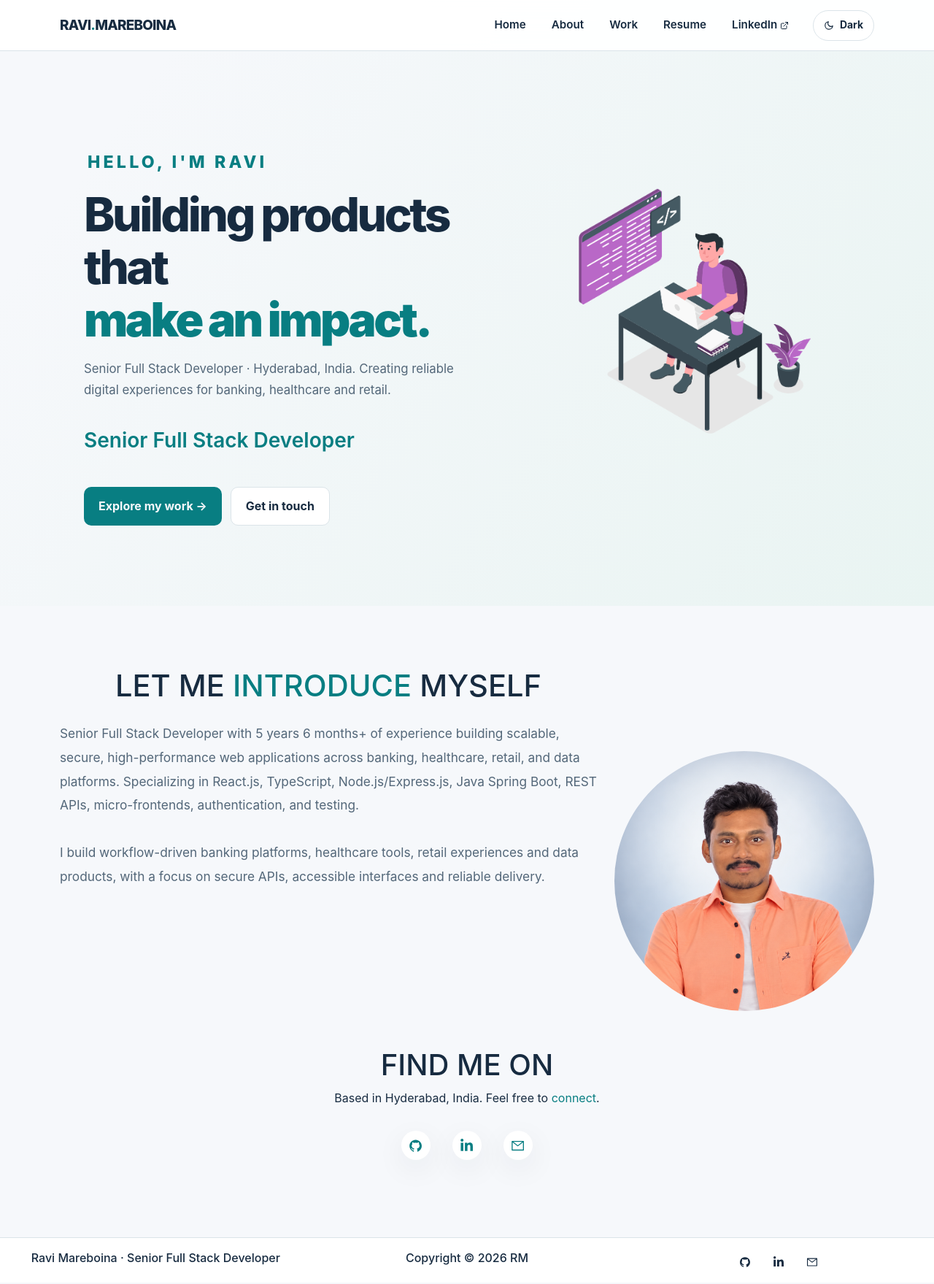
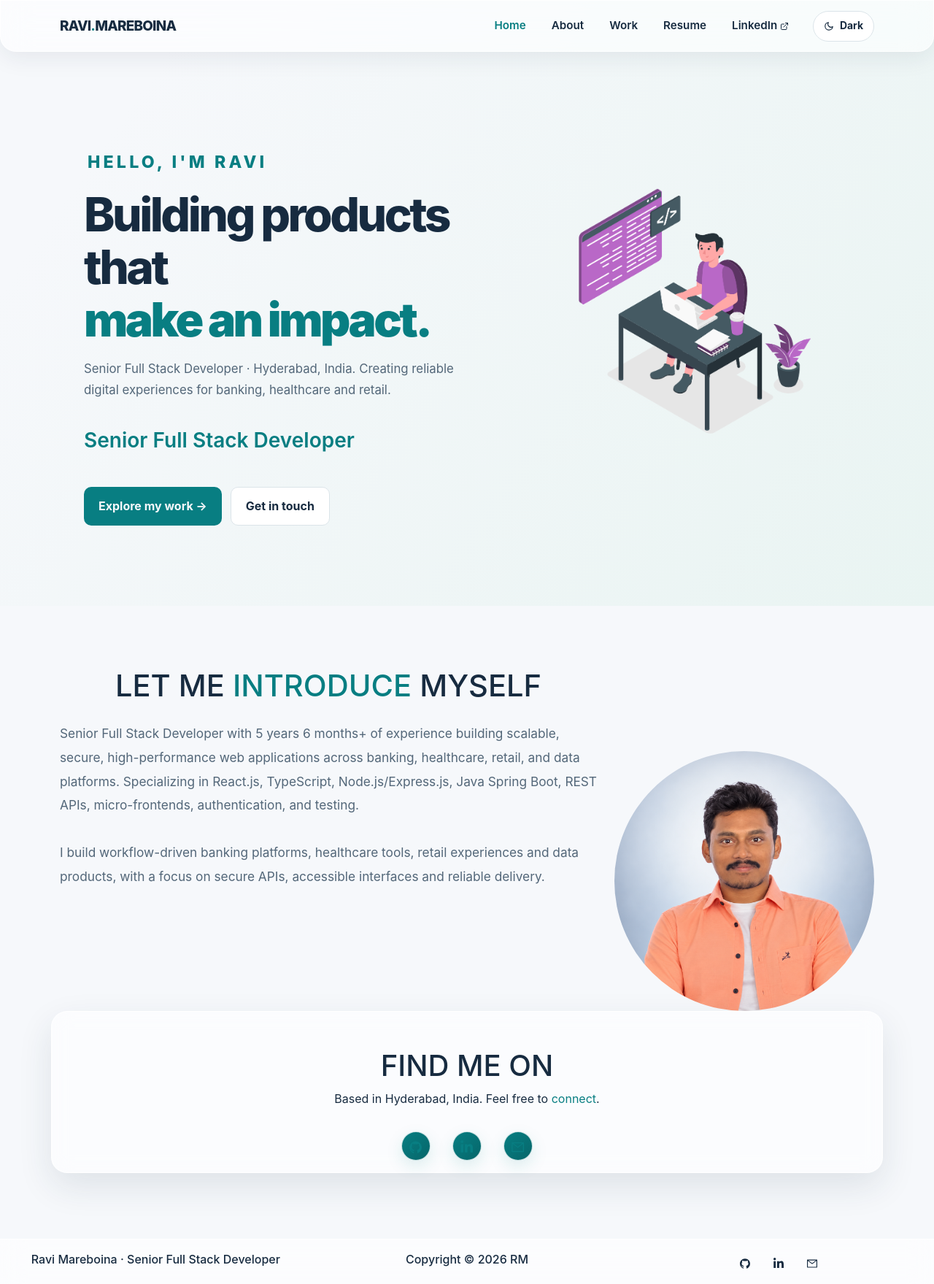
Before and after one commit to MareboinaRavi/react-portfolio, a React (Create React App) app: page / in a window 1280 px wide. Shown: the whole page at 73% size. Built offline with nearby package versions, Linux system fonts and the light colour scheme.

Commit message:
Add lightweight glassmorphism styling and motion

```diff
--- a/src/App.js
+++ b/src/App.js
@@ -13,6 +13,7 @@ import "./style.css";
 import "./App.css";
 import "./theme.css";
 import "./project-enhancements.css";
+import "./glass-motion.css";
 
 function getInitialTheme() {
   try {
--- /dev/null
+++ b/src/glass-motion.css
@@ -0,0 +1,139 @@
+/* iOS-inspired glass surfaces with small, compositor-friendly motion. */
+:root {
+  --glass-fill: rgba(255, 255, 255, 0.62);
+  --glass-highlight: rgba(255, 255, 255, 0.78);
+  --glass-shadow: 0 18px 48px rgba(27, 55, 75, 0.11);
+  --glass-glow: rgba(8, 126, 130, 0.13);
+}
+
+:root[data-theme="dark"] {
+  --glass-fill: rgba(19, 34, 49, 0.68);
+  --glass-highlight: rgba(255, 255, 255, 0.12);
+  --glass-shadow: 0 20px 52px rgba(0, 0, 0, 0.24);
+  --glass-glow: rgba(99, 212, 196, 0.12);
+}
+
+html { scroll-padding-top: 82px; }
+body {
+  background-image:
+    radial-gradient(ellipse at 12% 9%, var(--glass-glow), transparent 34rem),
+    radial-gradient(ellipse at 88% 40%, rgba(119, 144, 255, 0.08), transparent 32rem),
+    linear-gradient(145deg, var(--page), var(--surface-soft)) !important;
+  background-attachment: fixed;
+}
+
+/* A quiet ambient glow; one fixed layer avoids expensive animated backgrounds. */
+body::before {
+  content: "";
+  position: fixed;
+  inset: 0;
+  z-index: -1;
+  pointer-events: none;
+  background: radial-gradient(ellipse at 50% 0%, var(--glass-glow), transparent 55%);
+  opacity: 0.8;
+}
+
+.navbar, .sticky {
+  border: 1px solid var(--glass-highlight) !important;
+  border-radius: 0 0 22px 22px;
+  background: var(--glass-fill) !important;
+  box-shadow: 0 8px 32px rgba(20, 40, 60, 0.08) !important;
+  -webkit-backdrop-filter: saturate(160%) blur(20px) !important;
+  backdrop-filter: saturate(160%) blur(20px) !important;
+  transition: background-color 220ms ease, box-shadow 220ms ease !important;
+}
+
+.navbar .navbar-brand, .navbar-nav .nav-link { color: var(--ink) !important; }
+.navbar .navbar-brand span { color: var(--accent) !important; }
+.navbar-nav .nav-link.active { color: var(--accent) !important; }
+.navbar-nav .nav-item a::after { background: var(--accent) !important; height: 2px !important; }
+.navbar .navbar-toggler span { background-color: var(--accent) !important; }
+
+/* Give key content a translucent, softly edged glass finish. */
+.project-card-view, .blog-card-view, .quote-card-view, .tool-tile,
+.tech-icons, .resume .resume-item, .home-about-section .home-about-social {
+  color: var(--ink) !important;
+  border: 1px solid var(--glass-highlight) !important;
+  border-radius: 22px !important;
+  background: var(--glass-fill) !important;
+  box-shadow: var(--glass-shadow) !important;
+  -webkit-backdrop-filter: saturate(145%) blur(14px);
+  backdrop-filter: saturate(145%) blur(14px);
+}
+
+.project-card-view, .blog-card-view, .tool-tile, .tech-icons {
+  transition: transform 220ms ease, border-color 220ms ease, box-shadow 220ms ease !important;
+}
+.project-card-view:hover, .blog-card-view:hover, .tool-tile:hover, .tech-icons:hover {
+  transform: translateY(-5px) !important;
+  border-color: color-mix(in srgb, var(--accent) 45%, transparent) !important;
+  box-shadow: 0 22px 48px var(--glass-glow) !important;
+}
+
+.project-card-view .card-body, .blog-card-view .card-body { color: var(--ink); }
+.project-card-view .card-title, .blog-card-view .card-title,
+.project-heading, .resume .resume-title { color: var(--ink) !important; }
+.tech-icons { border-radius: 18px !important; }
+.btn-primary, .home-about-social-links a {
+  border: 1px solid var(--glass-highlight) !important;
+  border-radius: 999px !important;
+  background: linear-gradient(135deg, var(--accent), var(--accent-strong)) !important;
+  box-shadow: 0 8px 22px var(--glass-glow);
+  transition: transform 180ms ease, box-shadow 180ms ease !important;
+}
+.btn-primary:hover, .home-about-social-links a:hover {
+  transform: translateY(-2px);
+  box-shadow: 0 12px 26px var(--glass-glow);
+}
+
+.footer {
+  background: var(--glass-fill) !important;
+  border-top: 1px solid var(--glass-highlight);
+  -webkit-backdrop-filter: blur(16px);
+  backdrop-filter: blur(16px);
+}
+.footer h3 { color: var(--ink) !important; }
+
+/* Short entrance reveals and gentle hover motion use transforms/opacity only. */
+@keyframes glass-rise {
+  from { opacity: 0; transform: translate3d(0, 14px, 0); }
+  to { opacity: 1; transform: translate3d(0, 0, 0); }
+}
+.home-content, .myAvtar, .project-heading, .about-section > .container,
+.resume-section > .container {
+  animation: glass-rise 560ms both;
+}
+.project-card-view, .blog-card-view, .tech-icons, .tool-tile {
+  animation: glass-rise 460ms both;
+}
+.project-card-view:nth-child(2), .tech-icons:nth-child(2), .tool-tile:nth-child(2) { animation-delay: 50ms; }
+.project-card-view:nth-child(3), .tech-icons:nth-child(3), .tool-tile:nth-child(3) { animation-delay: 100ms; }
+.project-card-view:nth-child(4), .tech-icons:nth-child(4), .tool-tile:nth-child(4) { animation-delay: 150ms; }
+
+:focus-visible {
+  outline: 3px solid color-mix(in srgb, var(--accent) 75%, white) !important;
+  outline-offset: 3px;
+}
+
+@media (max-width: 767px) {
+  .navbar, .sticky { border-radius: 0 0 18px 18px; }
+  .navbar-collapse {
+    margin-top: 10px;
+    padding: 10px 14px;
+    border: 1px solid var(--glass-highlight);
+    border-radius: 18px;
+    background: var(--glass-fill) !important;
+    -webkit-backdrop-filter: blur(18px);
+    backdrop-filter: blur(18px);
+  }
+  .project-card-view, .blog-card-view, .tool-tile, .tech-icons { border-radius: 18px !important; }
+}
+
+@media (prefers-reduced-motion: reduce) {
+  *, *::before, *::after {
+    scroll-behavior: auto !important;
+    animation-duration: 0.01ms !important;
+    animation-iteration-count: 1 !important;
+    transition-duration: 0.01ms !important;
+  }
+}
```
